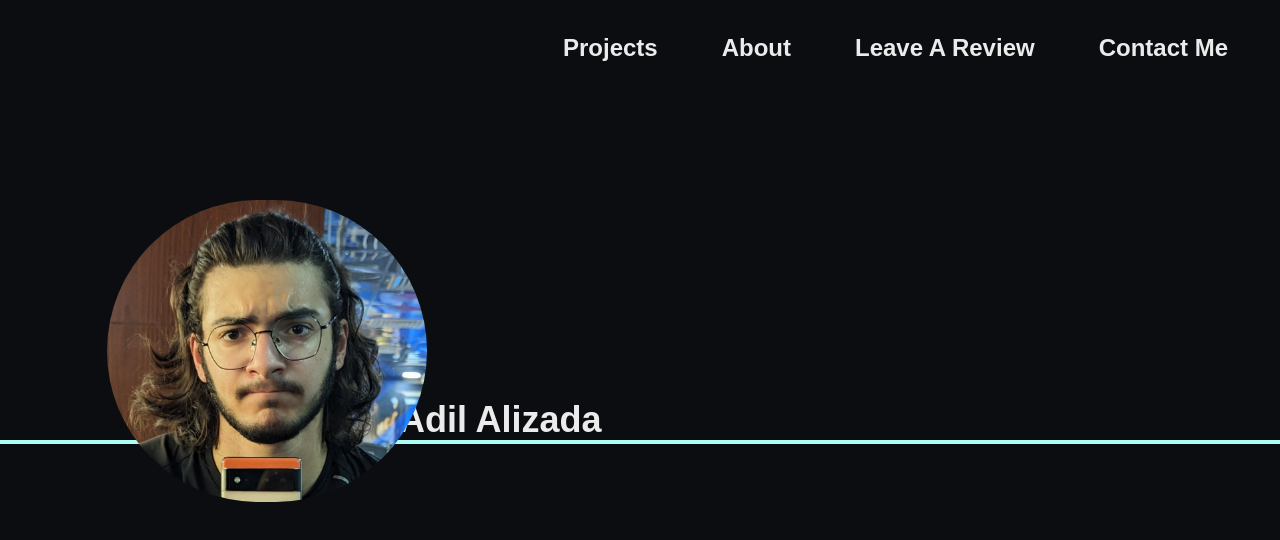
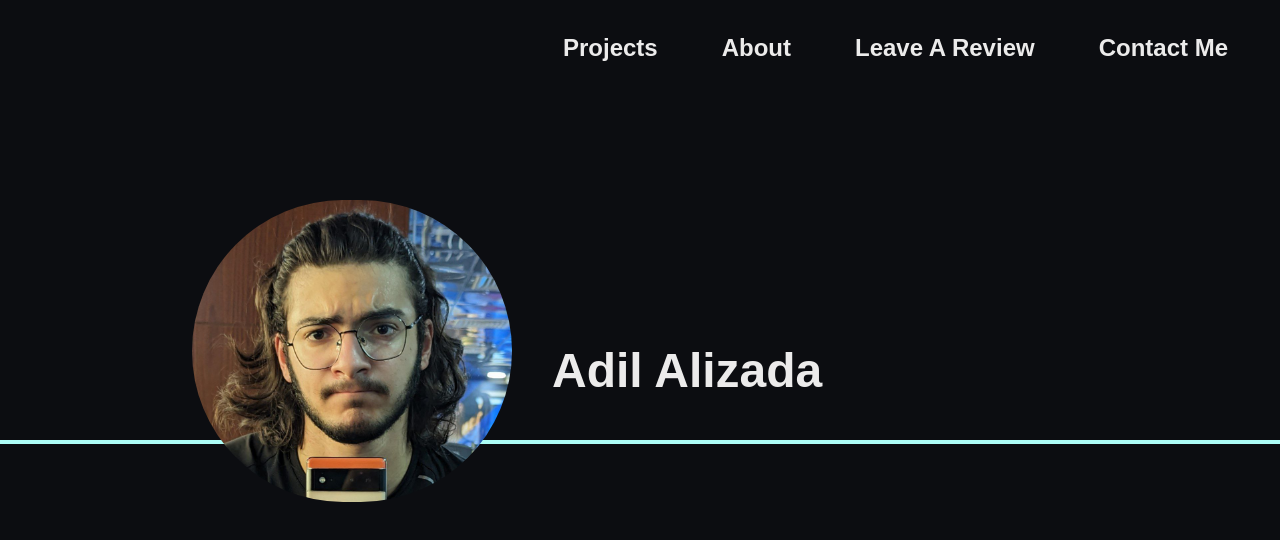
Before and after one commit to AdiKsOnDev/PortfolioWebPage, a React (Create React App) app in the folder front-end/: page / in a window 1280 px wide. Shown: the top 540 px of the page. Built offline with nearby package versions, Linux system fonts and the light colour scheme.

Commit message:
Remade the Profile component

```diff
--- a/front-end/src/App.js
+++ b/front-end/src/App.js
@@ -5,7 +5,7 @@ import Header from './components/Header';
 
 function App() {
   return (
-    <div className="h-screen w-screen bg-primary fixed">
+    <div className="h-screen w-screen bg-primary">
       <Header />
     </div>
   );
--- a/front-end/src/components/Header.js
+++ b/front-end/src/components/Header.js
@@ -3,7 +3,7 @@ import Profile from "./Profile";
 
 function Header() {
     return (
-        <div className="flex flex-col w-screen">
+        <div className="flex flex-col w-screen h-3/4">
             <Navbar />
             <Profile />
         </div>
--- a/front-end/src/components/Profile.js
+++ b/front-end/src/components/Profile.js
@@ -3,8 +3,11 @@ import ProfilePic from "../Assets/pfp.jpg"
 function Profile() {
     return (
         <div className="flex flex-row">
-            <img src={ProfilePic} className="rounded-full w-1/4 top-1/4 right-2/3 absolute z-10" />
-            <h1 className="text-4xl text-tertiary font-semibold absolute top-2/4 right-53-p">Adil Alizada</h1>
+            <div className="flex flex-row items-center absolute w-full top-1/4 z-10">
+                <div className="w-48"></div>
+                <img alt="profile-pic" src={ProfilePic} className="rounded-full w-1/4" />
+                <h1 className="text-5xl text-tertiary font-semibold ml-10 mt-10">Adil Alizada</h1>
+            </div>
             <hr className="w-full border-t-4 border-accent absolute top-55-p z-0" />
         </div>
     );
```
